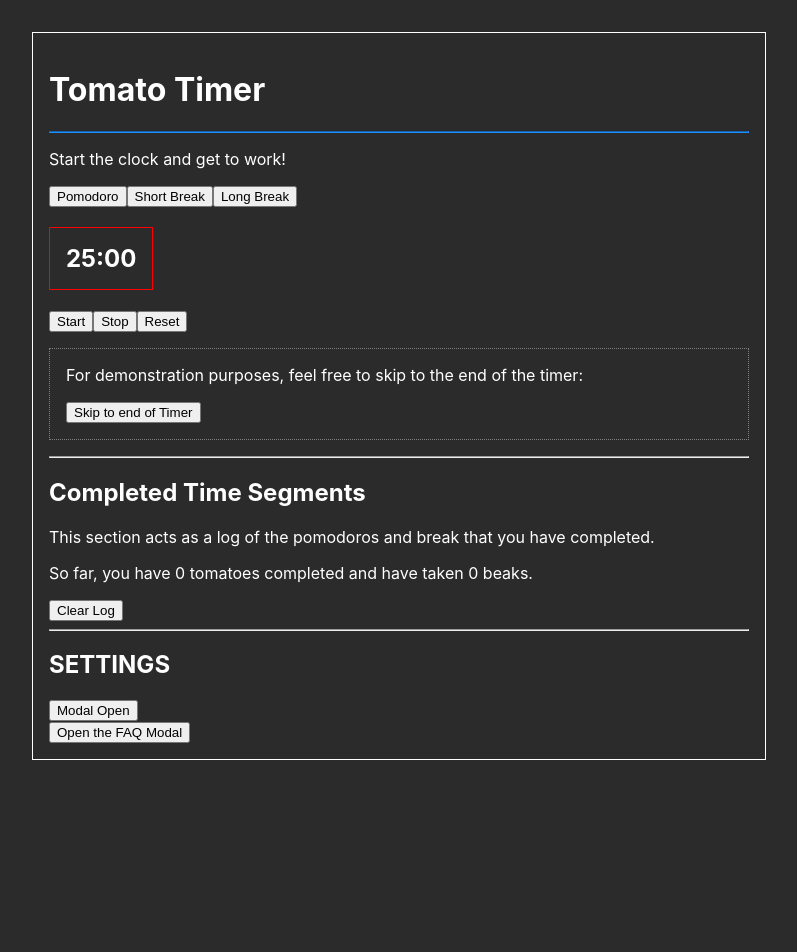
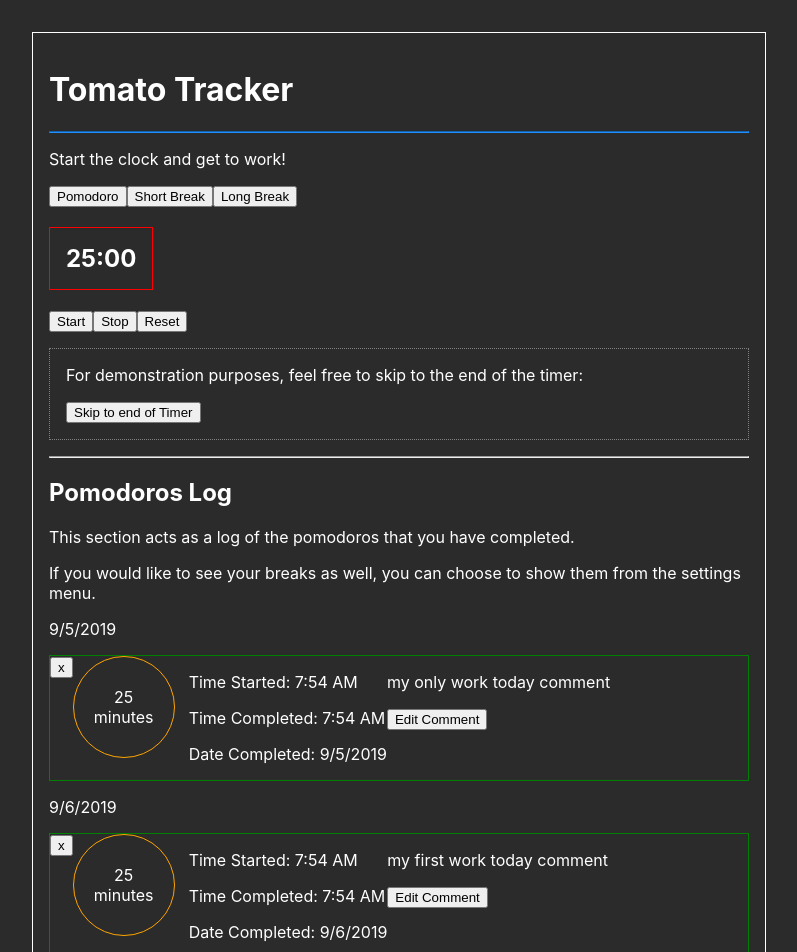
Before and after one commit to Matthew-Nelson/tomato-timer, a React (Create React App) app: page / in a window 1280 px wide. Shown: the top 952 px of the page, without its empty margins (241-1038 px from the left). Before the commit the page ends 800 px from the top, so only its background shows below. Built offline with nearby package versions, Linux system fonts and the light colour scheme.

Commit message:
refactored project to use days and not timeElements as top level state

```diff
--- a/src/App.js
+++ b/src/App.js
@@ -62,17 +62,100 @@ class App extends Component {
       timerType: 'pomodoro'
     }
 
+    this.dummyDaysWithWork = [
+      {
+        date: '9/5/2019',
+        id: uuid(),
+        timeElements: [
+          {
+            comment: 'my only work today comment',
+            dateCompleted: '9/5/2019',
+            timeCompleted: '7:29 AM',
+            timeStarted: '7:54 AM',
+            editingComment: false,
+            id: uuid(),
+            isTomato: true,
+            minutes: 25
+          }
+        ]
+      },
+      {
+        date: '9/6/2019',
+        id: uuid(),
+        timeElements: [
+          {
+            comment: 'my first work today comment',
+            dateCompleted: '9/6/2019',
+            timeCompleted: '7:29 AM',
+            timeStarted: '7:54 AM',
+            editingComment: false,
+            id: uuid(),
+            isTomato: true,
+            minutes: 25
+          },
+          {
+            comment: 'my second work today comment',
+            dateCompleted: '9/6/2019',
+            timeCompleted: '8:05 AM',
+            timeStarted: '8:30 AM',
+            editingComment: false,
+            id: uuid(),
+            isTomato: true,
+            minutes: 25
+          }
+        ]
+      }
+    ]
+
     this.state = {
-      timeElements: cookies.get('timeElements') || [
-        // no default time Elements. The user hasnt completed any yet.
-      ],
       settings: cookies.get('settings') || {
         ...this.defaultSettings
       },
       clock: cookies.get('currentClockState') || {
         ...this.defaultClock
-      }
+      },
+      daysWithWork: cookies.get('daysWithWork') || [
+        ...this.dummyDaysWithWork
+      ]
     }
+  }
+
+  createNewDayWithElement = (newDate, newTimeElement) => {
+    var newDayWithWork = {
+      date: newDate,
+      id: uuid(),
+      timeElements: [
+        newTimeElement
+      ]
+    }
+    this.setState({
+      daysWithWork: [...this.state.daysWithWork, newDayWithWork]
+    }, () => {
+      this.setDaysCookie();
+    })
+  }
+
+  pushElementToExistingDay = (existingDateIndex, newTimeElement) => {
+    var newDaysWithWork = [...this.state.daysWithWork];
+    newDaysWithWork[existingDateIndex].timeElements.push(newTimeElement);
+    this.setState({
+      daysWithWork: [...newDaysWithWork]
+    }, () => {
+      this.setDaysCookie();
+    })
+  }
+
+  setDaysCookie = () => {
+    const { cookies } = this.props;
+    cookies.set('daysWithWork', this.state.daysWithWork, { path: '/', expires: this.getExpDate()});
+  }
+
+  clearDaysCookie = () => {
+    this.setState({
+      daysWithWork: []
+    }, () => {
+      this.setDaysCookie();
+    })
   }
 
   createTimeElement = (timerType, secondsCompleted, timeStarted) => {
@@ -96,9 +179,9 @@ class App extends Component {
     var dateFin = new Date();
     var minutesFin = dateFin.getMinutes();
     var hoursFin = dateFin.getHours();
-    var monthFin = dateFin.getUTCMonth() + 1;
-    var dayFin = dateFin.getUTCDate();
-    var yearFin = dateFin.getUTCFullYear();
+    var monthFin = dateFin.getMonth() + 1;
+    var dayFin = dateFin.getDate();
+    var yearFin = dateFin.getFullYear();
 
     var amOrPmFin = "";
     if (hoursFin > 12) {
@@ -131,27 +214,44 @@ class App extends Component {
 
     var newTimeElement = this.createTimeElement(timerType, secondsCompleted, startedWhen);
 
-    this.setState({
-      timeElements: [...this.state.timeElements, newTimeElement]
-    }, () => {
-      this.setElementsCookie();
-    })
+    var dayToUpdate = {};
+    if (this.state.daysWithWork.some( (day) => {
+      dayToUpdate = day;
+      return day.date === newTimeElement.dateCompleted;
+    })) {
+      this.pushElementToExistingDay(this.state.daysWithWork.indexOf(dayToUpdate), newTimeElement);
+    } else {
+      this.createNewDayWithElement(newTimeElement.dateCompleted, newTimeElement);
+    }
 
     var audio = document.getElementById("alarm-audio");
-    audio.play();
+    if (audio) {
+      audio.play();
+      console.log(audio);
+    } else {
+      console.log('audio not loaded?');
+      console.log(audio);
+    }
+
 
   }
 
-  deleteElement = (id) => {
+  deleteElement = (dayId, elementId) => {
 
-    var newArray = this.state.timeElements.filter((element) => {
-      return element.id !== id;
-    })
+    var newDaysArray = this.state.daysWithWork;
+    newDaysArray.forEach( (day) => {
+      if (day.id === dayId) {
+        var newElementsArray = day.timeElements.filter( (element) => {
+          return element.id !== elementId;
+        })
+        day.timeElements = newElementsArray;
+      }
+    });
 
     this.setState({
-      timeElements: newArray
+      daysWithWork: [...newDaysArray]
     }, () => {
-      this.setElementsCookie();
+      this.setDaysCookie();
     })
   }
 
@@ -166,18 +266,6 @@ class App extends Component {
     return expDate;
   }
 
-  setElementsCookie = () => {
-    const { cookies } = this.props;
-    cookies.set('timeElements', this.state.timeElements, { path: '/', expires: this.getExpDate()});
-  }
-
-  clearElementsCookie = () => {
-    this.setState({
-      timeElements: []
-    }, () => {
-      this.setElementsCookie();
-    })
-  }
 
   updateSettings = (returnedSettings) => {
 
@@ -245,21 +333,26 @@ class App extends Component {
     })
   }
 
-  editLogComment = (id, comment) => {
-    for (let i = 0; i < this.state.timeElements.length; i++) {
-      if (this.state.timeElements[i].id === id) {
-        let newTimeElement = {...this.state.timeElements[i], comment: comment, editingComment: false};
-        let newTimeElementsArr = [...this.state.timeElements];
-        newTimeElementsArr[i] = newTimeElement;
+  editLogComment = (dayId, elementId, comment) => {
 
-        this.setState({
-          timeElements: [...newTimeElementsArr]
-        }, () => {
-          this.setElementsCookie();
+    var newDaysArray = this.state.daysWithWork;
+    newDaysArray.forEach( (day) => {
+      if (day.id === dayId) {
+        day.timeElements.forEach( (element) => {
+          if (element.id === elementId) {
+            element.comment = comment;
+            element.editingComment = false;
+          }
         })
-        break;
       }
-    }
+    });
+
+    this.setState({
+      daysWithWork: [...newDaysArray]
+    }, () => {
+      this.setDaysCookie();
+    })
+
   }
 
   componentDidMount = () => {
@@ -286,7 +379,7 @@ class App extends Component {
           <Header />
           <Clock startSeconds={this.state.clock.startSeconds} timerType={this.state.clock.timerType} passVarsUp={this.changeClockFromVars} finishTimer={this.finishTimer} pomodoroTimeLengthSeconds={this.state.settings.pomodoroTimeLengthMinutes*60} shortBreakTimeLengthSeconds={this.state.settings.shortBreakTimeLengthMinutes*60} longBreakTimeLengthSeconds={this.state.settings.longBreakTimeLengthMinutes*60}/>
           <hr/>
-          <TomatoCounter timeElements={this.state.timeElements} deleteElement={this.deleteElement} clearElementsCookie={this.clearElementsCookie} editLogComment={this.editLogComment}/>
+          <TomatoCounter daysWithWork={this.state.daysWithWork} deleteElement={this.deleteElement} clearElementsCookie={this.clearDaysCookie} editLogComment={this.editLogComment}/>
           <hr/>
           <Settings alarmSounds={this.alarmSounds} defaultSettings={this.defaultSettings} settings={this.state.settings} updateSettings={this.updateSettings} clearSettingsCookie={this.clearSettingsCookie} restoreCurrentClockCookie={this.restoreCurrentClockCookie}/>
           <FAQ />
--- a/src/Header.js
+++ b/src/Header.js
@@ -3,7 +3,7 @@ import React from 'react';
 export default function Header(props) {
     return (
         <div>
-            <h1>Tomato Timer</h1>
+            <h1>Tomato Tracker</h1>
             <hr style={{borderColor: 'dodgerblue'}}/>
         </div>
     )
--- a/src/TomatoCounter.js
+++ b/src/TomatoCounter.js
@@ -3,28 +3,57 @@ import CommentSection from './CommentSection.js';
 
 export default class TomatoCounter extends Component {
 
-    editLogComment = (id, comment) => {
-        this.props.editLogComment(id, comment);
+    editLogComment = (dayId, elementId, comment) => {
+        this.props.editLogComment(dayId, elementId, comment);
     }
 
     render() {
 
-        var tomatoCount = 0;
-        var breakCount = 0;
-        for (let index = 0; index < this.props.timeElements.length; index++) {
-            if (this.props.timeElements[index].isTomato) {
-                tomatoCount++
-            } else {
-                breakCount++
-            }
-        }
+        // var tomatoCount = 0;
+        // var breakCount = 0;
+        // for (let index = 0; index < this.props.timeElements.length; index++) {
+        //     if (this.props.timeElements[index].isTomato) {
+        //         tomatoCount++
+        //     } else {
+        //         breakCount++
+        //     }
+        // }
 
-        var elementsArray = this.props.timeElements.map((element) => {
+        // var elementsArray = this.props.timeElements.map((element) => {
 
-            return (
-                <div className="row" key={element.id}>
+        //     return (
+        //         <div className="single-element-wrapper" key={element.id}>
+        //             <div>
+        //                 <button onClick={this.props.deleteElement.bind(this, element.id)} className="rm-button">x</button>
+        //             </div>
+        //             <div className={`time-element ${element.isTomato ? 'tomato' : 'break'}`}>
+        //                 <div>
+        //                     <p style={{textAlign: 'center'}}>{element.minutes}<br/>
+        //                     minutes
+        //                     </p>
+        //                 </div>
+        //             </div>
+        //             <div className="log-info">
+        //                 <p>Time Started: {element.timeStarted}</p>
+        //                 <p>Time Completed: {element.timeStarted}</p>
+        //                 <p>Date Completed: {element.dateCompleted}</p>
+        //             </div>
+        //             <div>
+        //                 <CommentSection comment={element.comment} editingComment={element.editingComment} editLogComment={this.editLogComment.bind(this, element.id)}/>
+        //             </div>
+        //         </div>
+        //     )
+        // })
+
+        var daysArray = this.props.daysWithWork.map( (day) => {
+
+            var elementsArray = []
+
+            day.timeElements.forEach( (element) => {
+                elementsArray.push(
+                    <div className="single-element-wrapper" key={element.id}>
                         <div>
-                        <button onClick={this.props.deleteElement.bind(this, element.id)} className="rm-button">x</button>
+                            <button onClick={this.props.deleteElement.bind(this, day.id, element.id)} className="rm-button">x</button>
                         </div>
                         <div className={`time-element ${element.isTomato ? 'tomato' : 'break'}`}>
                             <div>
@@ -39,8 +68,15 @@ export default class TomatoCounter extends Component {
                             <p>Date Completed: {element.dateCompleted}</p>
                         </div>
                         <div>
-                        <CommentSection comment={element.comment} editingComment={element.editingComment} editLogComment={this.editLogComment.bind(this, element.id)}/>
+                            <CommentSection comment={element.comment} editingComment={element.editingComment} editLogComment={this.editLogComment.bind(this, day.id, element.id)}/>
                         </div>
+                    </div>
+                )
+            })
+            return (
+                <div className={'day'} key={day.id}>
+                    <p className={'date'}>{day.date}</p>
+                    {elementsArray}
                 </div>
             )
         })
@@ -48,13 +84,17 @@ export default class TomatoCounter extends Component {
         return (
 
             <div>
-                <h2>Completed Time Segments</h2>
-                <p>This section acts as a log of the pomodoros and break that you have completed.</p>
-                <p>So far, you have {tomatoCount} tomatoes completed and have taken {breakCount} beaks.</p>
-                <div className="time-elements-wrapper">
+                <h2>Pomodoros Log</h2>
+                <p>This section acts as a log of the pomodoros that you have completed.</p>
+                <p>If you would like to see your breaks as well, you can choose to show them from the settings menu.</p>
+                {/* <p>So far, you have {tomatoCount} tomatoes completed and have taken {breakCount} beaks.</p> */}
+                {/* <div className="time-elements-wrapper">
                     {elementsArray}
+                </div> */}
+                <div>
+                    {daysArray}
                 </div>
-                <button onClick={this.props.clearElementsCookie}>Clear Log</button>
+                <button onClick={this.props.clearElementsCookie}>Clear Entire Log</button>
             </div>
         )
     }
--- a/src/styles/css/main.css
+++ b/src/styles/css/main.css
@@ -6,13 +6,13 @@ body {
   border: 1px solid white;
   margin: 2rem auto 0; }
 
-.time-elements-wrapper .row {
+.single-element-wrapper {
   display: flex;
   flex-direction: row;
   justify-content: flex-start;
   border: 1px solid green; }
 
-.time-elements-wrapper .time-element {
+.time-element {
   height: 100px;
   width: 100px;
   display: flex;
@@ -20,9 +20,9 @@ body {
   align-items: center;
   margin-right: 2%;
   position: relative; }
-  .time-elements-wrapper .time-element.break {
+  .time-element.break {
     border: 1px solid grey; }
-  .time-elements-wrapper .time-element.tomato {
+  .time-element.tomato {
     border: 1px solid orange;
     border-radius: 50%; }
 
--- a/src/styles/scss/_timeElement.scss
+++ b/src/styles/scss/_timeElement.scss
@@ -1,5 +1,4 @@
-.time-elements-wrapper {
-    .row {
+.single-element-wrapper {
     display: flex;
     flex-direction: row;
     justify-content: flex-start;
@@ -21,4 +20,3 @@
         border-radius: 50%;
     }
 }
-}
```
Lines whose indentation alone changed are shown as unchanged.
